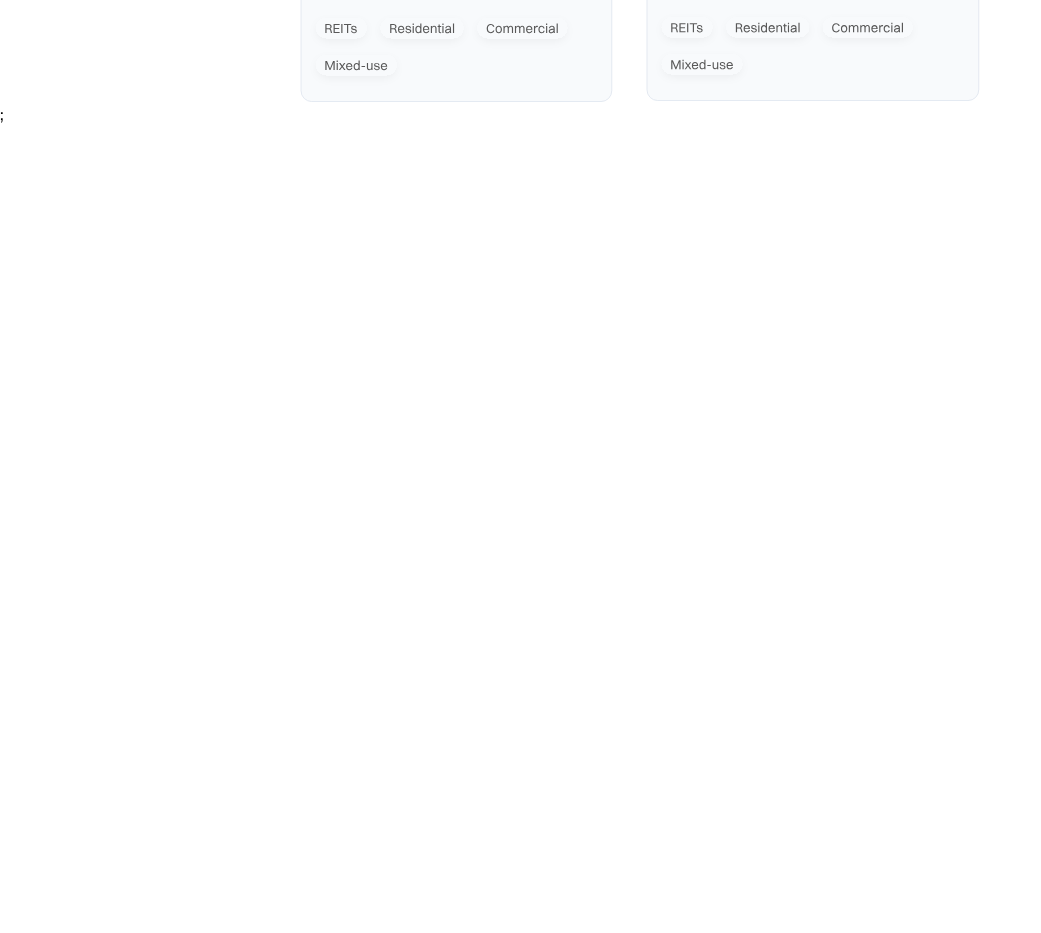
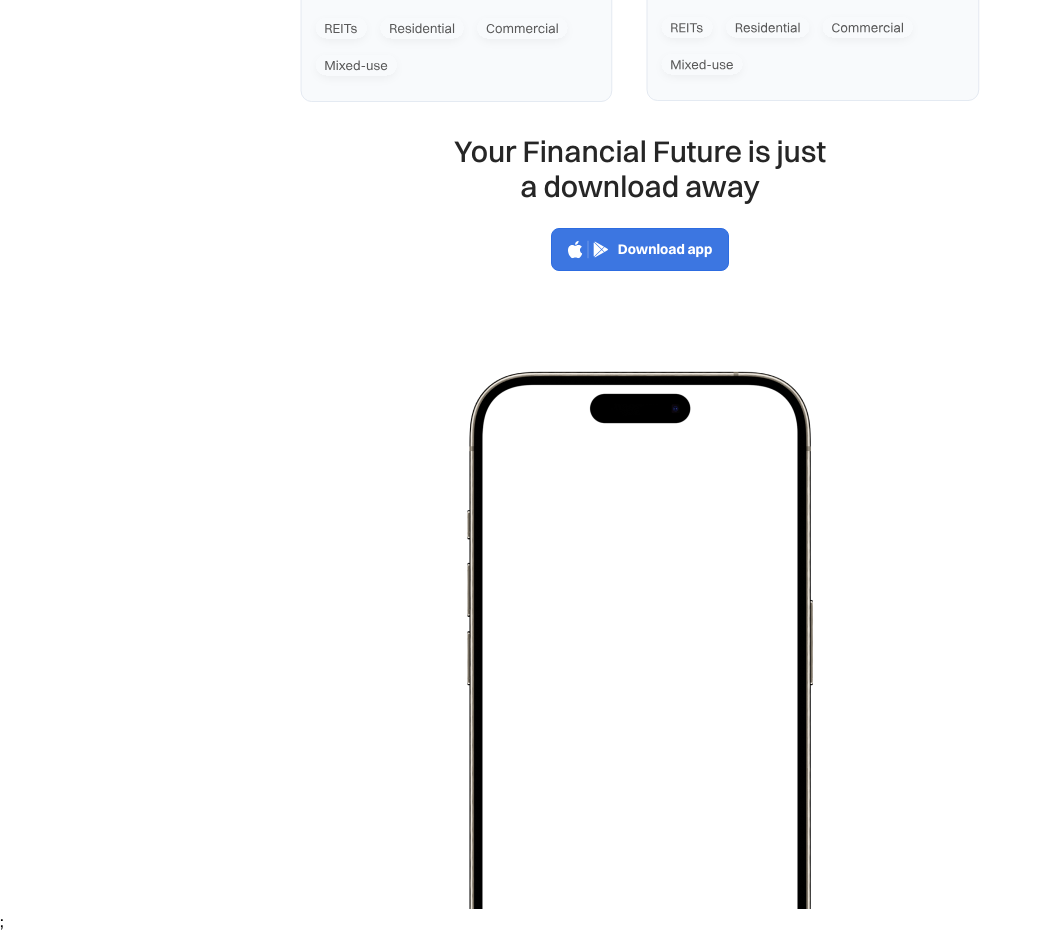
Before and after one commit to olamide-81/rb, a Next.js app: page / in a window 1280 px wide. Shown: the part 1060-1993 px from the top of the page, without its empty margins (0-1041 px from the left). Before the commit the page ends 1186 px from the top, so only its background shows below. Built offline with nearby package versions, Linux system fonts and the light colour scheme.

Commit message:
section future

```diff
--- /dev/null
+++ b/components/FinancialFuture.tsx
@@ -0,0 +1,24 @@
+import DownloadButton from "./buttons/download";
+import Image from "next/image";
+import phone_half from "@/assets/phone_half.png";
+
+const FinancialFuture = () => {
+    return (
+      <div className="w-full mt-8 mx-auto">
+        <div className="max-w-[600px] w-full mx-auto">
+          <h2 className="font-switzer font-[500] text-center text-[30px] text-[#262626] leading-[35px] mb-6">
+            Your Financial Future is just <br /> a download away
+          </h2>
+
+          <div className="flex items-center mb-[100px] justify-center">
+            <DownloadButton />
+          </div>
+
+          <Image src={phone_half} alt="your phone" className="mx-auto" />
+        </div>
+
+      </div>
+    );
+}
+
+export default FinancialFuture;
--- a/components/NavBar.tsx
+++ b/components/NavBar.tsx
@@ -3,6 +3,7 @@ import icon from '@/assets/icon.svg';
 import Link from 'next/link';
 import { FaChevronDown } from "react-icons/fa6";
 import apps from '@/assets/apps.svg';
+import DownloadButton from './buttons/download';
 
 
 const NavBar = () => {
@@ -32,13 +33,7 @@ const NavBar = () => {
           </Link>
         </div>
 
-        <Link
-          href="#"
-          className="bg-[#3C76E1] font-switzer px-4 py-[10px] space-x-[10px] rounded-[8px] border border-solid flex items-center text-[14px] text-white border-[#2D6CE1]"
-        >
-          <Image src={apps} alt="apps" width={40} />
-          <span>Download app</span>
-        </Link>
+        <DownloadButton />
       </div>
     );
 }
--- /dev/null
+++ b/components/buttons/download.tsx
@@ -0,0 +1,17 @@
+import Image from "next/image";
+import Link from "next/link";
+import apps from "@/assets/apps.svg";
+
+const DownloadButton = () => {
+    return (
+        <Link
+          href="#"
+          className="bg-[#3C76E1] font-switzer px-4 py-[10px] space-x-[10px] rounded-[8px] border border-solid flex w-fit items-center text-[14px] text-white border-[#2D6CE1]"
+        >
+          <Image src={apps} alt="apps" width={40} />
+          <span>Download app</span>
+        </Link>
+    )
+}
+
+export default DownloadButton;
--- a/pages/index.tsx
+++ b/pages/index.tsx
@@ -1,4 +1,5 @@
 import ExpertManaged from "@/components/ExpertManaged";
+import FinancialFuture from "@/components/FinancialFuture";
 import HeroComponents from "@/components/HeroComponents";
 import NavBar from "@/components/NavBar";
 
@@ -11,6 +12,8 @@ export default function Home() {
       <HeroComponents/>
 
       <ExpertManaged />
+
+      <FinancialFuture />
     </main>
   );
 }
```
Also changed, not shown: assets/phone_half.png (added).
